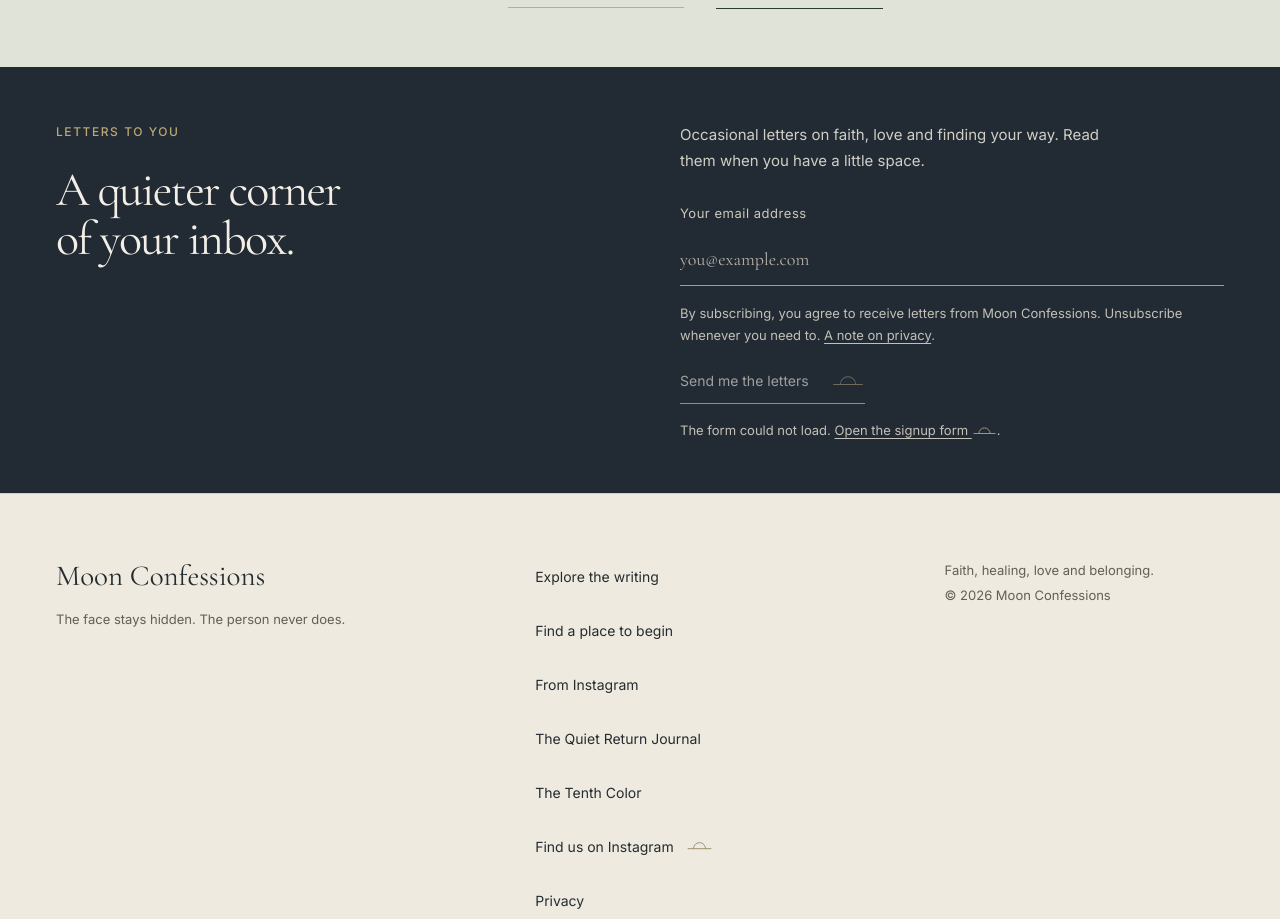
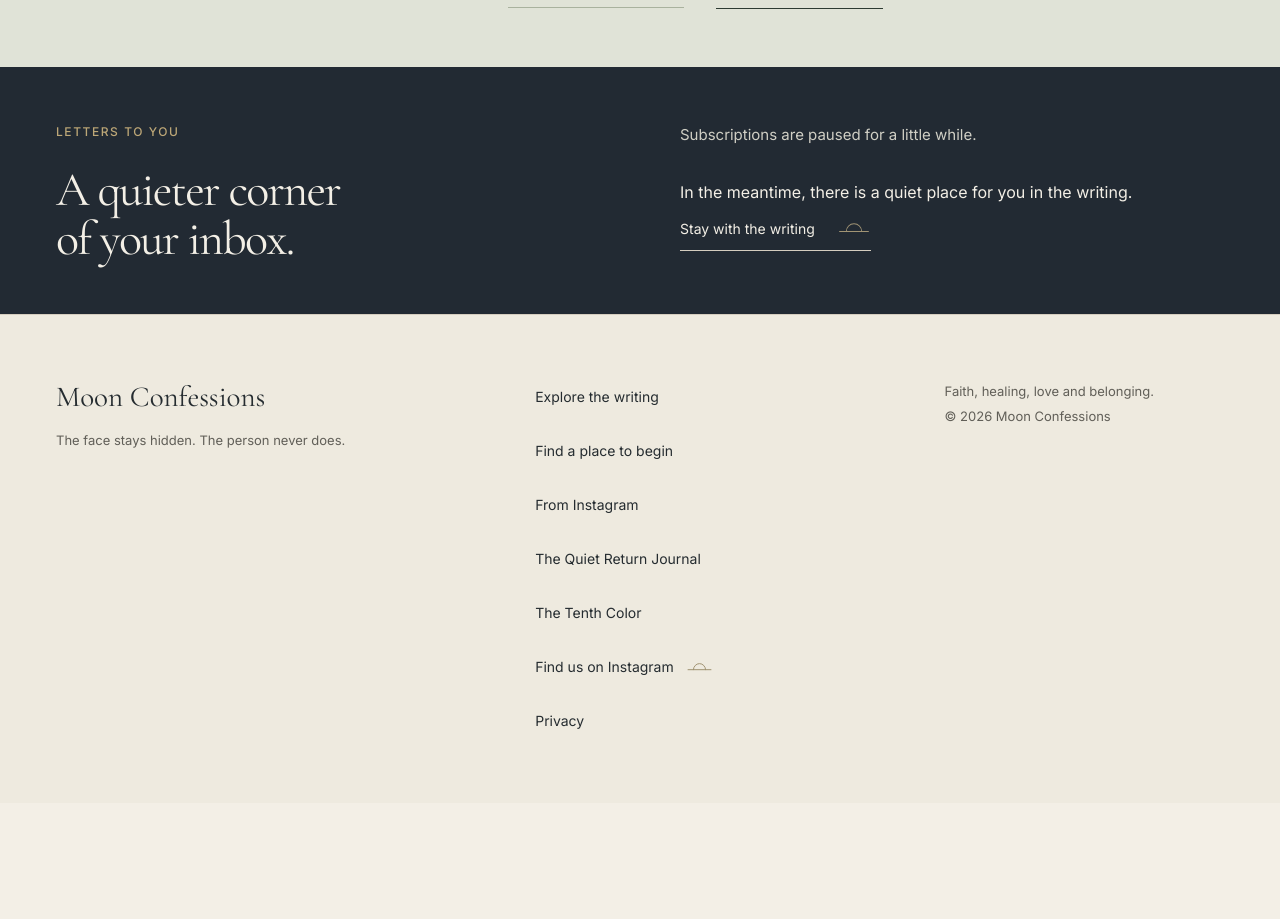
Before and after one commit to draganmiral-ai/the-tenth-colour, a React (Vite) app: page / in a window 1280 px wide. Shown: the part 5160-6079 px from the top of the page. After the commit the page ends 5963 px from the top, so only its background shows below. Built offline with nearby package versions, Linux system fonts and the light colour scheme.

Commit message:
Pause newsletter signups
Replace all shared signup forms with a temporary pause notice and remove MailerLite submission scripts and fallback links. Stop the confirmation page promising delivery while the welcome automation is paused.

```diff
--- a/src/components/LetterForm.tsx
+++ b/src/components/LetterForm.tsx
@@ -1,99 +1,24 @@
-import { useEffect, useRef, useState } from 'react'
 import { MoonMark } from './MoonMark'
 import '../styles/letters.css'
 
-const shareUrl = 'https://preview.mailerlite.io/forms/2700474/200924511652021868/share'
-const submitUrl = 'https://assets.mailerlite.com/jsonp/2700474/forms/200924511652021868/subscribe'
-const scriptUrl = 'https://groot.mailerlite.com/js/w/webforms.min.js?v83147fa8ce2d95cb73ece7f28b469519'
-let providerReady: Promise<void> | undefined
-
-function loadFormHandler() {
-  if (!providerReady) providerReady = new Promise<void>((resolve, reject) => {
-    const script = document.createElement('script')
-    script.src = scriptUrl
-    script.async = true
-    script.onload = () => resolve()
-    script.onerror = () => { providerReady = undefined; script.remove(); reject(new Error('Form unavailable')) }
-    document.body.appendChild(script)
-  })
-  return providerReady
-}
-
-type FormWindow = Window & { ml_webform_success_46964656?: () => void }
-
+// Owner-requested privacy pause. Do not reconnect signup or email delivery
+// until subscriber-facing address details have been reviewed and approved.
 export function LetterForm({ full = false }: { full?: boolean }) {
-  const [ready, setReady] = useState(false)
-  const [unavailable, setUnavailable] = useState(false)
-  const [success, setSuccess] = useState(false)
-  const [invalid, setInvalid] = useState(false)
-  const [slow, setSlow] = useState(false)
-  const timer = useRef<ReturnType<typeof setTimeout> | undefined>(undefined)
-  const response = useRef<HTMLHeadingElement>(null)
-
-  useEffect(() => {
-    let current = true
-    const formWindow = window as FormWindow
-    const onSuccess = () => {
-      clearTimeout(timer.current)
-      setSlow(false)
-      setSuccess(true)
-    }
-    // MailerLite's public HTML embed calls this only after a successful submission.
-    formWindow.ml_webform_success_46964656 = onSuccess
-    loadFormHandler().then(() => { if (current) setReady(true) }).catch(() => { if (current) setUnavailable(true) })
-    return () => {
-      current = false
-      clearTimeout(timer.current)
-      if (formWindow.ml_webform_success_46964656 === onSuccess) delete formWindow.ml_webform_success_46964656
-    }
-  }, [])
-
-  useEffect(() => { if (success) response.current?.focus() }, [success])
-
   return <section className={full ? 'letters full' : 'letters'} id="letters">
     <div className="letter-title"><span className="eyebrow">LETTERS TO YOU</span><h2>A quieter corner<br/> of your inbox.</h2></div>
     <div className="letter-form">
-      <p>Occasional letters on faith, love and finding your way. Read them when you have a little space.</p>
-      <div id="mlb2-46964656" className="ml-form-embedContainer ml-subscribe-form ml-subscribe-form-46964656">
-        {success ? <div className="letter-response" role="status">
-          <h3 ref={response} tabIndex={-1}>One small step.</h3>
-          <p>Check your inbox for a confirmation email. Follow the link inside to receive the letters.</p>
-          <p className="fine">If it hasn’t arrived, check your spam folder too.</p>
-        </div> : <div className="ml-form-embedWrapper">
-          <div className="ml-form-embedBody row-form">
-            <form className="ml-block-form" action={submitUrl} method="post" target="_blank" data-code="" onSubmit={event => {
-              if (!ready) { event.preventDefault(); return }
-              setSlow(false)
-              clearTimeout(timer.current)
-              timer.current = setTimeout(() => setSlow(true), 25000)
-            }}>
-              <div className="ml-form-fieldRow"><div className="ml-field-group ml-field-email ml-validate-email ml-validate-required">
-                <label htmlFor="letter-email">Your email address</label>
-                <input id="letter-email" type="email" name="fields[email]" autoComplete="email" required aria-describedby={invalid ? 'letter-error letter-consent' : 'letter-consent'} aria-invalid={invalid} onInvalid={() => setInvalid(true)} onChange={() => setInvalid(false)} placeholder="you@example.com"/>
-                {invalid && <p className="fine" id="letter-error" role="alert">Please enter a valid email address.</p>}
-              </div></div>
-              <p className="fine" id="letter-consent">By subscribing, you agree to receive letters from Moon Confessions. Unsubscribe whenever you need to. <a href="/privacy/">A note on privacy</a>.</p>
-              <input type="hidden" name="ml-submit" value="1"/>
-              <input type="hidden" name="anticsrf" value="true"/>
-              <div className="ml-form-embedSubmit">
-                <button className="primary text-link letter-submit" type="submit" disabled={!ready}>Send me the letters <MoonMark/></button>
-                <button className="loading letter-loading" type="button" disabled style={{ display: 'none' }}>Sending your request…</button>
-              </div>
-            </form>
-          </div>
-        </div>}
-      </div>
-      {unavailable && <p className="fine" role="status">The form could not load. <a href={shareUrl} target="_blank" rel="noreferrer">Open the signup form <MoonMark/></a>.</p>}
-      {slow && <p className="fine" role="status">This is taking a little longer. Check your inbox before trying again, or <a href={shareUrl} target="_blank" rel="noreferrer">open the signup form <MoonMark/></a>.</p>}
+      <p>Subscriptions are paused for a little while.</p>
+      <p>In the meantime, there is a quiet place for you in the writing.</p>
+      <a className="text-link" href="/collection/">Stay with the writing <MoonMark/></a>
     </div>
   </section>
 }
 
 export function LettersConfirmed() {
   return <main id="main" className="letters-confirmed wrap">
-    <span className="eyebrow">YOU ARE HERE</span>
+    <span className="eyebrow">LETTERS TO YOU</span>
     <h1>You are allowed<br/> to <em>arrive slowly.</em></h1>
-    <p>Your email address is confirmed. A quiet hello is on its way to your inbox.</p>
+    <p>Letters are paused for now. You are welcome to keep reading.</p>
     <a className="text-link" href="/read/before-you-read/">Find a place to begin <MoonMark/></a>
   </main>
 }
```
